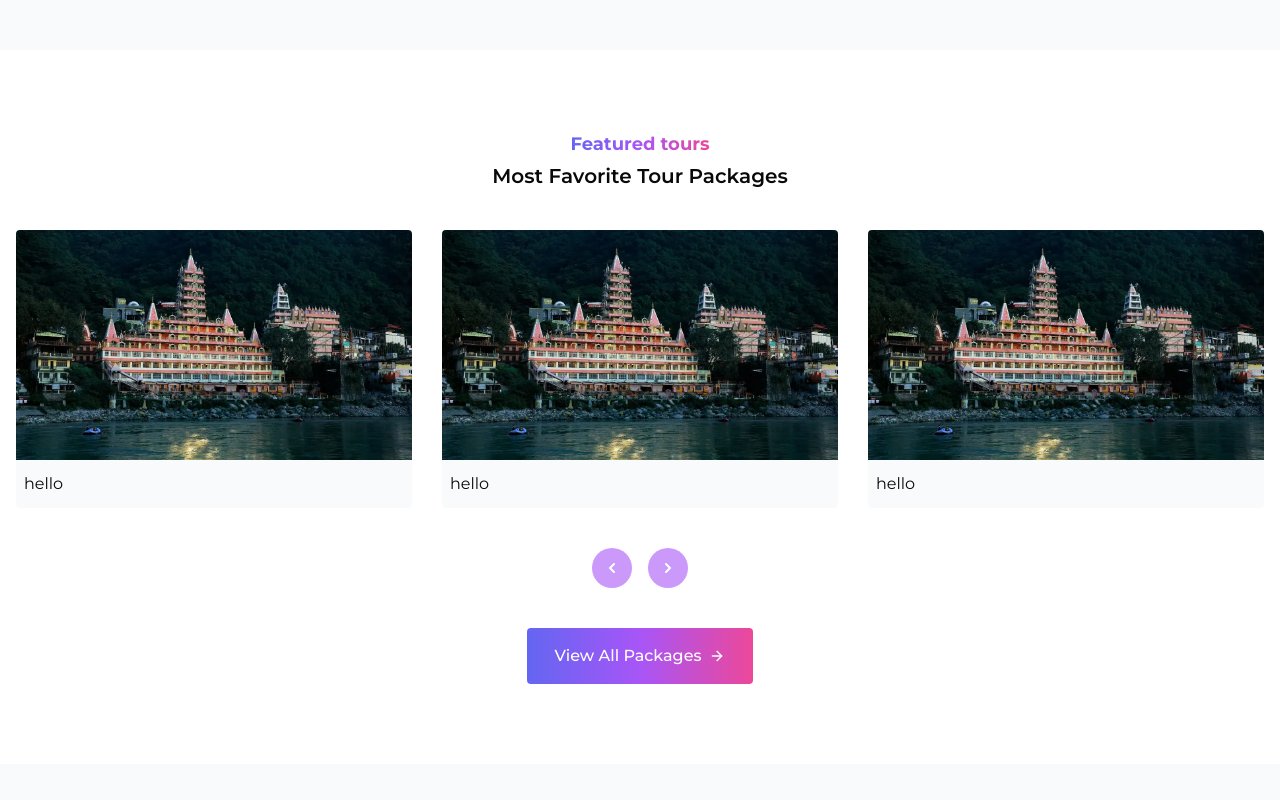
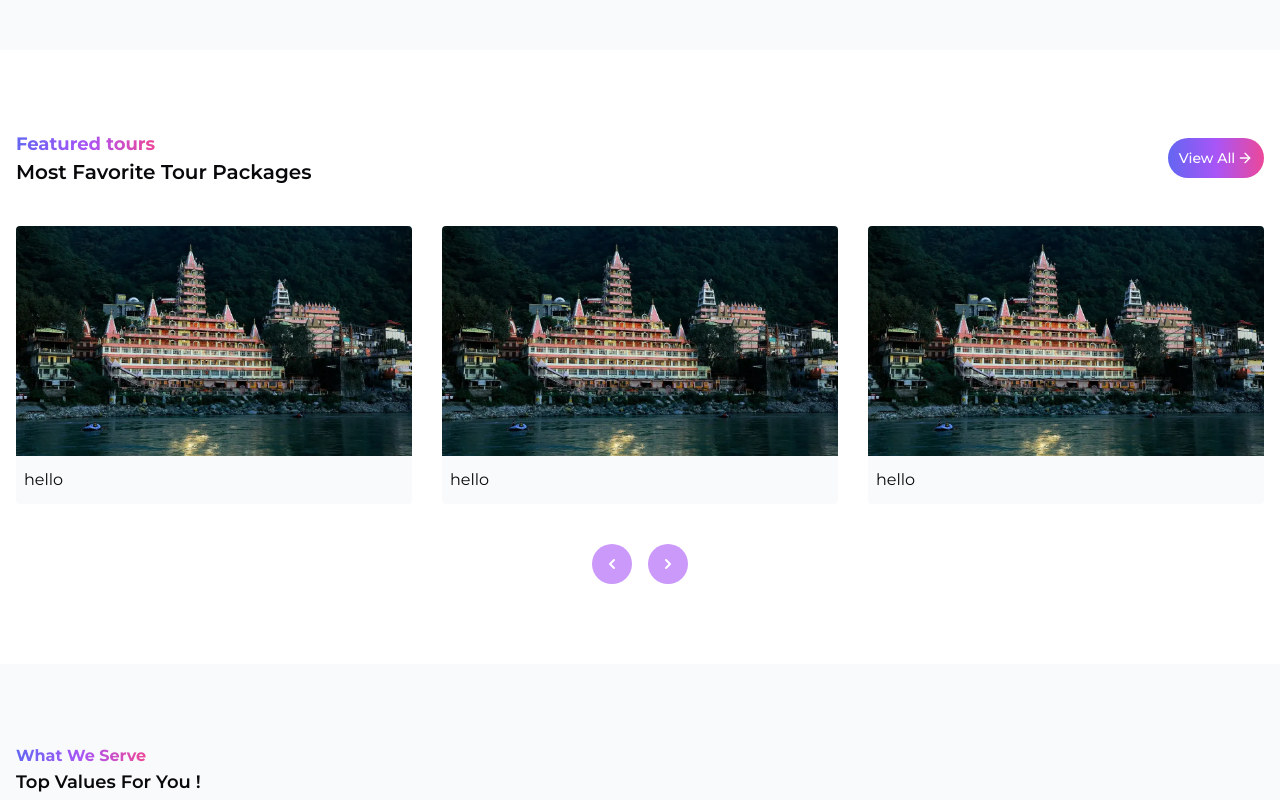
Before and after one commit to diwakarjha554/tth-frontend-netlify, a Next.js app: page / in a window 1280 px wide. Shown: the part 1200-2000 px from the top of the page. Built offline with nearby package versions, Linux system fonts and the light colour scheme.

Commit message:
components optimization

```diff
--- a/components/home/hero-section/index.tsx
+++ b/components/home/hero-section/index.tsx
@@ -17,7 +17,7 @@ const HeroSection = () => {
                     priority
                 />
 
-                <div className=" absolute left-0 top-0 bg-black bg-opacity-80 md:bg-opacity-70 backdrop-filter backdrop-blur-xs w-full h-full"></div>
+                <div className=" absolute left-0 top-0 bg-neutral-950 bg-opacity-80 md:bg-opacity-60 backdrop-filter backdrop-blur-xs w-full h-full"></div>
                 <div className="flex flex-col text-center items-center justify-center text-gray-800 dark:text-gray-100 gap-2 relative z-30">
                     <span className="mt-10 md:mt-0 hero-title font-extrabold uppercase bg-gradient-to-r from-indigo-500 via-purple-500 to-pink-500 text-transparent bg-clip-text w-fit">
                         Travel Beyond Boundaries !
--- a/components/home/home-packages/index.tsx
+++ b/components/home/home-packages/index.tsx
@@ -43,19 +43,22 @@ const HomePackages = () => {
     return (
         <Section className="py-20">
             <Container className="w-full">
-                <div className="w-full flex flex-col items-center gap-1 text-center mb-10">
-                    <h1 className="font-bold bg-gradient-to-r from-indigo-500 via-purple-500 to-pink-500 text-transparent bg-clip-text w-fit text-lg">
-                        Featured tours
-                    </h1>
-                    <h1 className="font-semibold text-xl">Most Favorite Tour Packages</h1>
+                <div className='flex justify-between items-center'>
+                    <div>
+                        <h1 className="font-bold bg-gradient-to-r from-indigo-500 via-purple-500 to-pink-500 text-transparent bg-clip-text w-fit text-lg">
+                            Featured tours
+                        </h1>
+                        <h1 className="font-semibold text-xl">Most Favorite Tour Packages</h1>
+                    </div>
+                    <Link
+                        href="/packages"
+                        className="flex items-center gap-[2px] text-white bg-gradient-to-r from-indigo-500 via-purple-500 to-pink-500 rounded-3xl hover:scale-105 transition-all ease-in-out duration-500 h-10 min-w-24 justify-center"
+                    >
+                        <span className="font-medium text-sm">View All</span>
+                        <FiArrowRight />
+                    </Link>
                 </div>
-                <div className="flex items-center justify-between">
-                    {/* <button
-                        className="p-3 transition-colors bg-gray-500 bg-opacity-70 text-white rounded-full w-10 h-10 md:flex items-center justify-center text-xl duration-300 hover:bg-opacity-90 hidden"
-                        onClick={() => swiperRef.current?.slidePrev()}
-                    >
-                        <FiChevronLeft size={24} />
-                    </button> */}
+                <div className="flex items-center justify-between mt-10">
                     <Swiper
                         slidesPerView={cardsToShow}
                         spaceBetween={30}
@@ -71,35 +74,20 @@ const HomePackages = () => {
                             </SwiperSlide>
                         ))}
                     </Swiper>
-                    {/* <button
-                        className="p-3 transition-colors bg-gray-500 bg-opacity-70 text-white rounded-full w-10 h-10 md:flex items-center justify-center text-xl duration-300 hover:bg-opacity-90 hidden"
-                        onClick={() => swiperRef.current?.slideNext()}
-                    >
-                        <FiChevronRight size={24} />
-                    </button> */}
                 </div>
                 <div className="flex justify-center gap-4 mt-10">
                     <button
                         className="p-3 transition-colors bg-purple-500/[0.6] dark:bg-purple-500/[0.3] text-white rounded-full w-10 h-10 flex items-center justify-center text-xl duration-300 hover:bg-purple-500/[0.8] dark:hover:bg-purple-500/[0.5]"
                         onClick={() => swiperRef.current?.slidePrev()}
                     >
-                        <FiChevronLeft size={24} strokeWidth={3}/>
+                        <FiChevronLeft size={24} strokeWidth={3} />
                     </button>
                     <button
                         className="p-3 transition-colors bg-purple-500/[0.6] dark:bg-purple-500/[0.3] text-white rounded-full w-10 h-10 flex items-center justify-center text-xl duration-300 hover:bg-purple-500/[0.8] dark:hover:bg-purple-500/[0.5]"
                         onClick={() => swiperRef.current?.slideNext()}
                     >
-                        <FiChevronRight size={24} strokeWidth={3}/>
+                        <FiChevronRight size={24} strokeWidth={3} />
                     </button>
-                </div>
-                <div className="w-full flex items-center justify-center mt-10">
-                    <Link
-                        href="/packages"
-                        className="flex items-center gap-2 text-white bg-gradient-to-r from-indigo-500 via-purple-500 to-pink-500 py-4 px-5 sm:px-7 rounded hover:scale-110 transition-all ease-in-out duration-500"
-                    >
-                        <span className="font-medium text-xs sm:text-base">View All Packages</span>
-                        <FiArrowRight />
-                    </Link>
                 </div>
             </Container>
         </Section>
```
